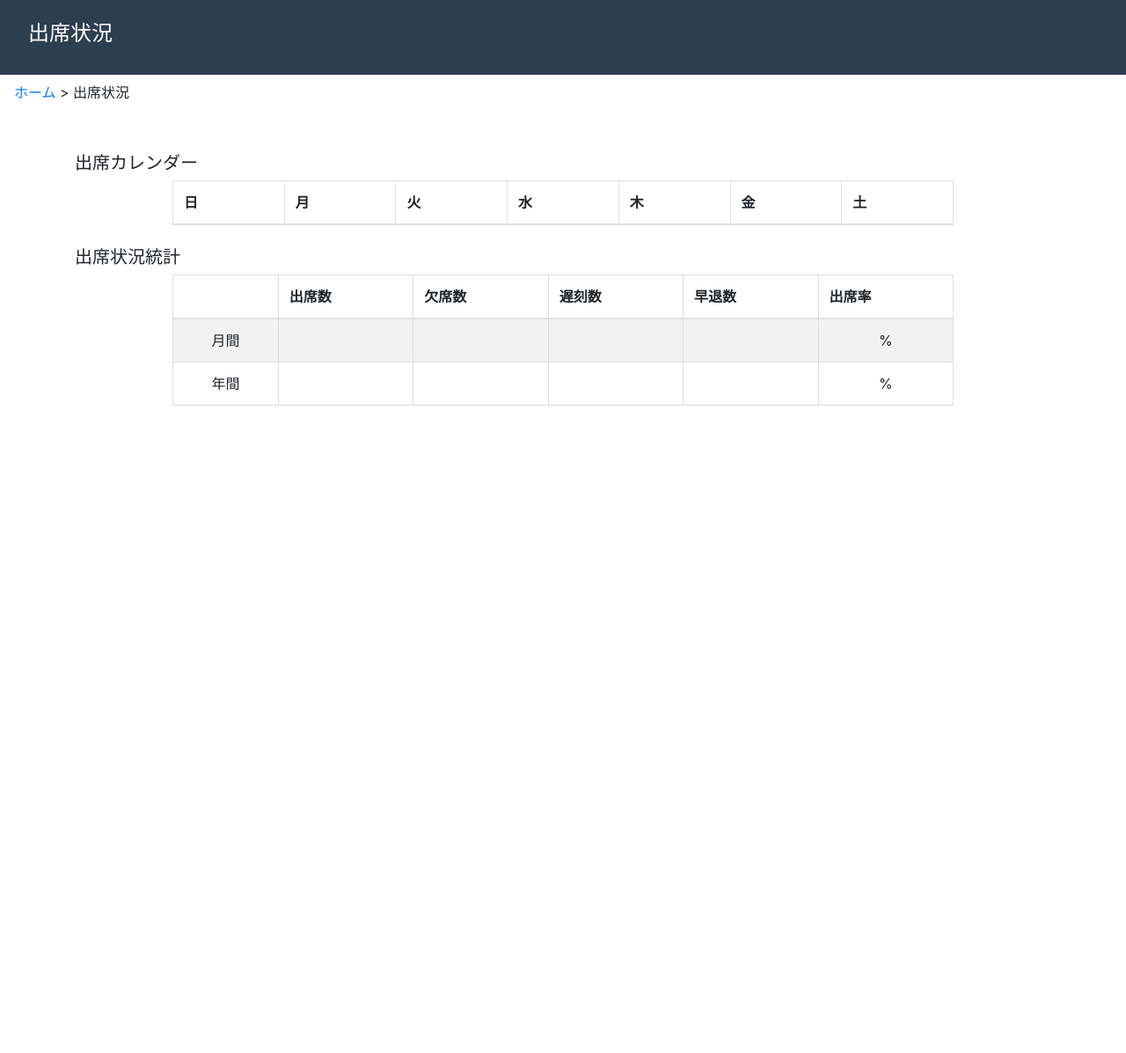
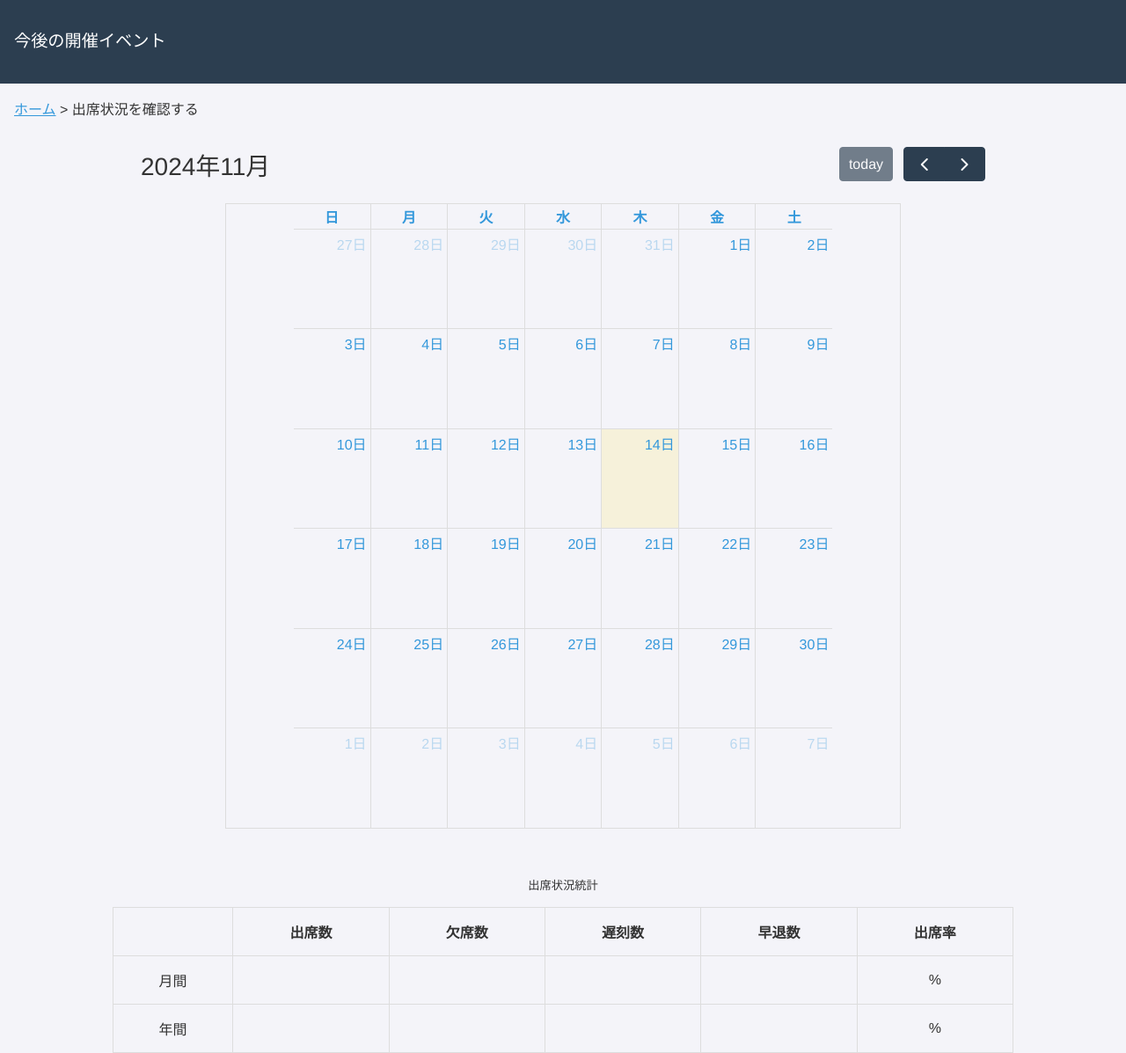
Before and after one commit to ReijiMasuda/a-, a Django app: page /studentapp/calendar/ in a window 1280 px wide. Shown: the whole page at 88% size. Before the commit the page ends 461 px from the top, so only its background shows below. Run offline with Django 4.2, Linux system fonts and the light colour scheme; lists and menus that the app fills with data are empty; some libraries are stand-ins or nearby versions.

Commit message:
カレンダーを表示させた

```diff
--- a/procon_A/student_app/templates/app/students_calendar.html
+++ b/procon_A/student_app/templates/app/students_calendar.html
@@ -5,56 +5,43 @@
     <meta name="viewport" content="width=device-width, initial-scale=1.0">
     <title>出席状況</title>
     {% load static %}
-    <link rel="stylesheet" type="text/css" href="{% static 'styles.css' %}">
-    <link href="https://maxcdn.bootstrapcdn.com/bootstrap/4.5.2/css/bootstrap.min.css" rel="stylesheet">
-</head>
-<body>
+    <link rel="stylesheet" href="{% static 'styles.css' %}">
+    <link href="https://cdn.jsdelivr.net/npm/fullcalendar@5.11.3/main.min.css" rel="stylesheet">
+    <script src="https://cdn.jsdelivr.net/npm/fullcalendar@5.11.3/main.min.js"></script>
+
     <div class="navbar">
-    <div class="navbar text-white p-3">
-        <p class="welcome-message h4">出席状況</p>
-    </div>
+        <p class="welcome-message"><big>今後の開催イベント</big></p>
     </div>
 
-    <div class="ml-3 mt-2">
-        <a href="{% url 'student_home' %}">ホーム</a> > 出席状況
+    <div class="breadcrumb" style="text-align: left; margin-left: 1rem; margin-top: 1rem; font-size: 1rem;">
+        <a href="{% url 'student_home' %}" style="text-decoration: underline;">ホーム</a> > 出席状況を確認する
     </div>
 
+    <script>
+        document.addEventListener('DOMContentLoaded', function() {
+            var calendarEl = document.getElementById('attendance-calendar');
+            var calendar = new FullCalendar.Calendar(calendarEl, {
+                initialView: 'dayGridMonth',
+                locale: 'ja',  // カレンダーを日本語に設定
+                events: [
+                    {% for day in calendar_data %} ,
+                    {
+                        title: "{% if day.is_attended %}出席{% elif day.is_absent %}欠席{% elif day.is_late %}遅刻{% endif %}",
+                        start: '{{ day.date }}',
+                        color: "{% if day.is_attended %}green{% elif day.is_absent %}red{% elif day.is_late %}orange{% endif %}"
+                    }
+                    {% endfor %}
+                ]
+            });
+            calendar.render();
+        });
+    </script>
+
     <div class="container mt-4">
-        <!-- カレンダー表示 -->
-        <div class="calendar-container mb-4">
-            <h5>出席カレンダー</h5>
-            <table class="table table-bordered">
-                <thead>
-                    <tr>
-                        <th>日</th>
-                        <th>月</th>
-                        <th>火</th>
-                        <th>水</th>
-                        <th>木</th>
-                        <th>金</th>
-                        <th>土</th>
-                    </tr>
-                </thead>
-                <tbody>
-                    {% for week in calendar %}
-                    <tr>
-                        {% for day in week %}
-                        <td class="{% if day.is_past %} past {% endif %}
-                                   {% if day.is_attended %} attended {% elif day.is_absent %} absent {% elif day.is_late %} late {% endif %}">
-                            {% if day.is_future %}
-                                <a href="{% url 'late_early_notification' %}" class="text-dark">{{ day.day }}</a>
-                            {% else %}
-                                {{ day.day }}
-                            {% endif %}
-                        </td>
-                        {% endfor %}
-                    </tr>
-                    {% endfor %}
-                </tbody>
-            </table>
-        </div>
+        <div id="attendance-calendar"></div>
+    </div>
 
-          <!-- 出席状況表 -->
+    <!-- 出席状況表 -->
     <div class="attendance-table-container">
         <h5>出席状況統計</h5>
         <table class="table table-striped">
--- a/procon_A/student_app/views.py
+++ b/procon_A/student_app/views.py
@@ -72,9 +72,20 @@
     )
     yearly_stats = calculate_attendance_stats(yearly_records)
 
+    # カレンダーイベントデータを作成
+    calendar_data = [
+        {
+            'title': '出席' if record.status == 'attended' else '欠席' if record.status == 'absent' else '遅刻' if record.status == 'late' else '早退',
+            'start': record.date.strftime('%Y-%m-%d'),
+            'color': 'green' if record.status == 'attended' else 'red' if record.status == 'absent' else 'orange'
+        }
+        for record in yearly_records
+    ]
+
     context = {
         'monthly_stats': monthly_stats,
-        'yearly_stats': yearly_stats
+        'yearly_stats': yearly_stats,
+        'calendar_data': calendar_data,  # カレンダーデータを追加
     }
     return render(request, 'attendance/attendance.html', context)
 
```
Also changed, not shown: procon_A/db.sqlite3.
